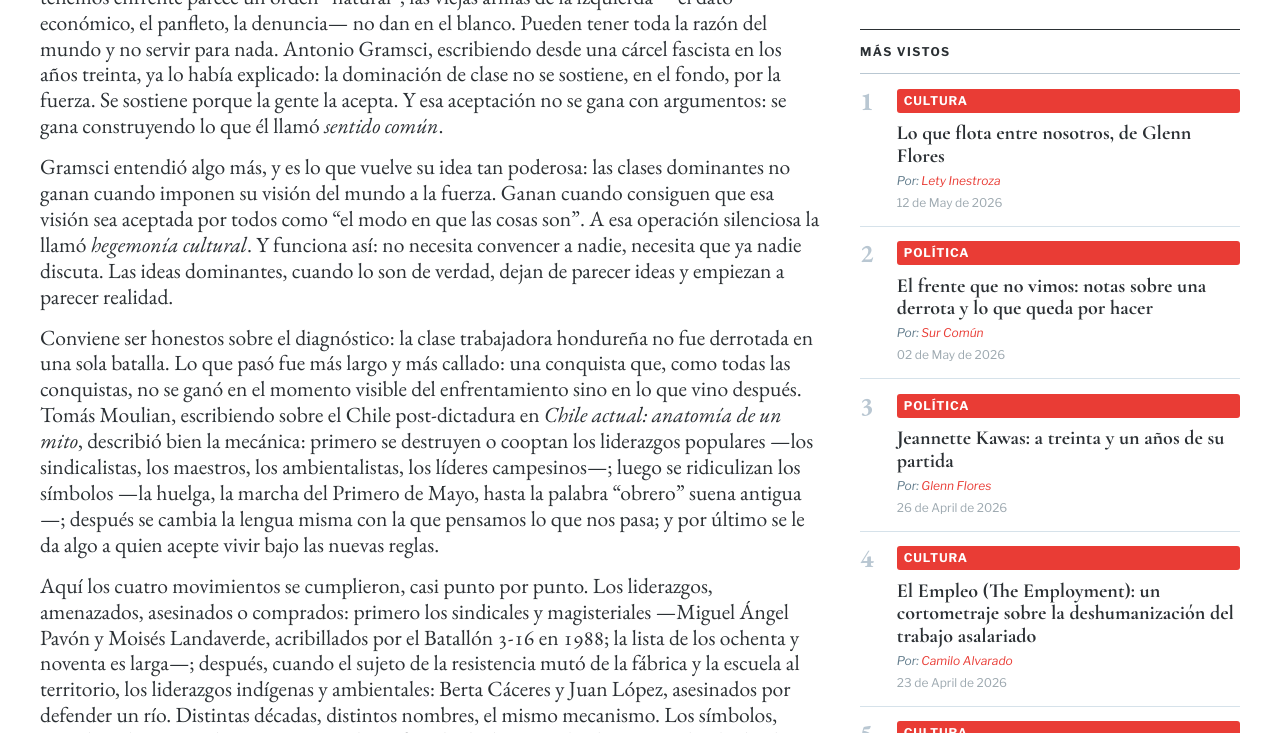
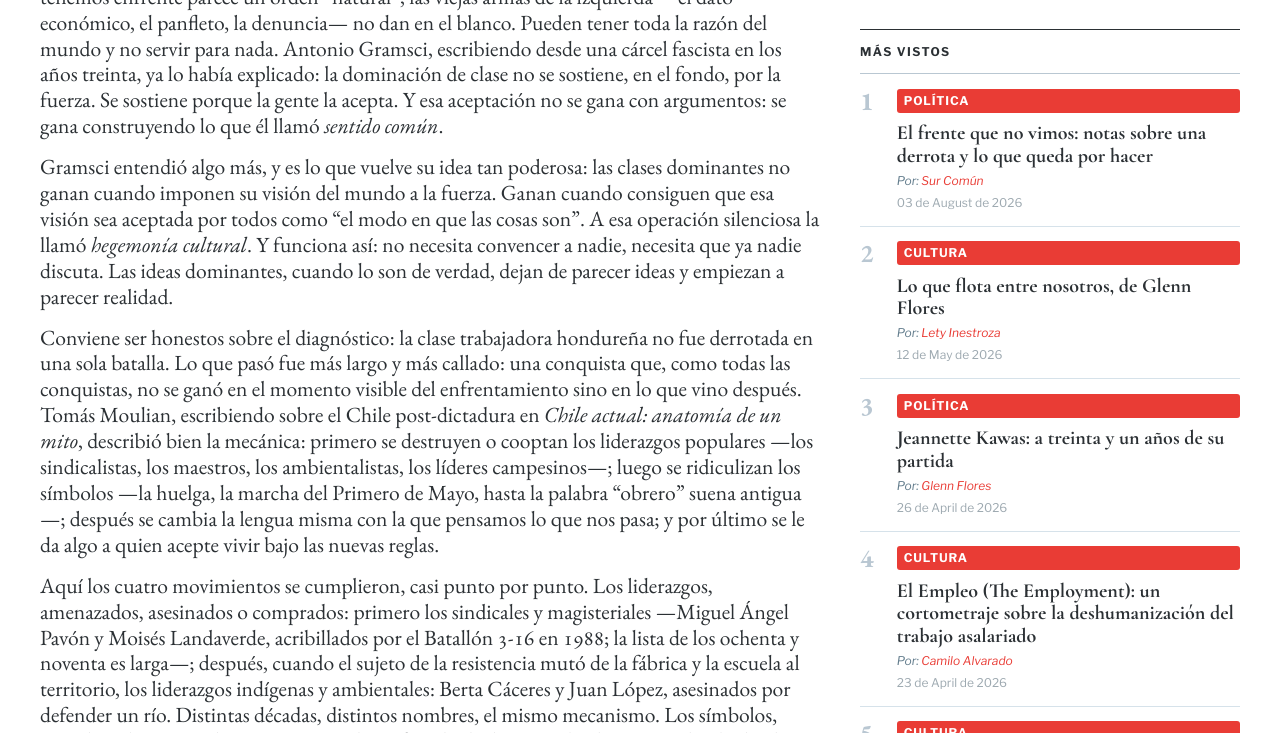
Before and after one commit to camilo78/surcomun.github.io, a Jekyll site: the page built from _posts/2026-08-03-el-frente-que-no-vimos-notas-sobre-una-derrota-y-lo-que-queda-por-hacer.md, in a window 1280 px wide and 900 px high, scrolled down 1005 px, cut to the strip 167-900 px from the top of the window. Built offline with Jekyll 4.4.1, drawn with Linux system fonts in a browser that asks for light colours; some web fonts are replaced; some of the changed text lies outside the part shown.

Commit message:
Eliminar archivo de reseña "Lo que flota entre nosotros" y actualizar fecha de publicación en "El frente que no vimos"

```diff
--- a/_posts/2026-08-03-el-frente-que-no-vimos-notas-sobre-una-derrota-y-lo-que-queda-por-hacer.md
+++ b/_posts/2026-08-03-el-frente-que-no-vimos-notas-sobre-una-derrota-y-lo-que-queda-por-hacer.md
@@ -2,7 +2,7 @@
 layout: post
 title: "El frente que no vimos: notas sobre una derrota y lo que queda por hacer"
 subtitle: "Notas sobre la conquista cultural del neoliberalismo y la tarea pendiente"
-date: 2026-05-02 09:00:00 -0600
+date: 2026-08-03 09:00:00 -0600
 categories: [política, cultura, opinión]
 tags: [hegemonía-cultural, neoliberalismo, honduras, clase-trabajadora, clase-media]
 excerpt: "Hace cuarenta años habríamos discutido capital y trabajo, plusvalía, salarios. Hoy descubrimos, tarde, que la lengua, la cultura y el sentido común eran el frente principal de una guerra que la izquierda perdió mientras se preparaba para otra."
```
Also changed, not shown: _posts/2026-05-12-lo-que-flota-entre-nosotros-de-glenn-flores.md (renamed from _posts/2026-05-12-2026-05-12-lo-que-flota-entre-nosotros-de-glenn-flores.md).
